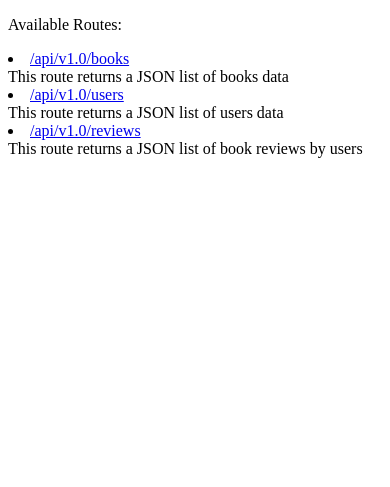
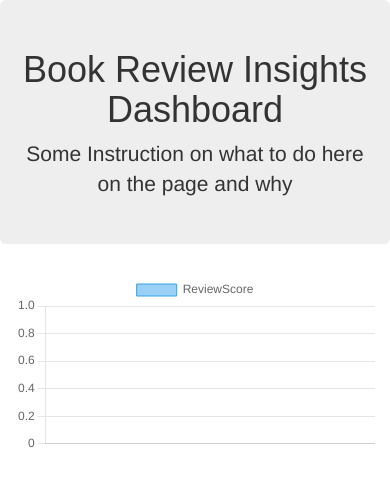
Before and after one commit to nehasharma2513/Project3, a Flask app: page / in a window 390 px wide. Shown: the top 487 px of the page. Run offline with Flask 3, Linux system fonts and the light colour scheme; data that the repository does not hold is empty; some libraries are stand-ins or nearby versions.

Commit message:
skeleton for app with chartsjs simple chart

```diff
--- /dev/null
+++ b/static/css/style.css
@@ -0,0 +1,8 @@
+h1 {
+    font-weight: 200;
+    font-family: Arial, Helvetica, sans-serif
+}
+
+#chartJsChart {
+    width:600;
+}
--- /dev/null
+++ b/static/js/app.js
@@ -0,0 +1,38 @@
+
+// Available routes:
+// let booksURL = '/api/v1.0/books'
+// let usersURL = /api/v1.0/users
+// let reviewsURL = /api/v1.0/reviews
+
+function displayBubbleChart(){
+    // you may need to install Chart.js 'npm install chart.js' or may not
+    let booksURL = '/api/v1.0/books';
+    fetch(booksURL)
+    .then(response => response.json()) //Parse the repsonse to Json
+    .then(booksData => {
+        console.log(booksData)
+        let authors_list=booksData.map(item=>item['Book-Author'])
+        let Year_Publication=booksData.map(item=>item['Year-Of-Publication'])
+        const ctx = document.getElementById('chartJsChart');
+        new Chart(ctx, {
+            type: 'bar',
+            data: {
+              labels: authors_list,
+              datasets: [{
+                label: 'ReviewScore',
+                data: Year_Publication,
+                borderWidth: 1
+              }]
+            },
+            options: {
+              scales: {
+                y: {
+                  beginAtZero: true
+                }
+              }
+            }
+          });
+    })
+}
+
+displayBubbleChart()
--- a/templates/index.html
+++ b/templates/index.html
@@ -5,21 +5,33 @@
   <meta charset="UTF-8">
   <meta name="viewport" content="width=device-width, initial-scale=1.0">
   <meta http-equiv="X-UA-Compatible" content="ie=edge">
-  <title>Books: list of routes</title>
-</head>
-
+  <title>Book Review Insights</title>
+  <link rel="stylesheet" href="https://maxcdn.bootstrapcdn.com/bootstrap/3.3.7/css/bootstrap.min.css"/>
+  <link rel="stylesheet" href="../static/css/style.css"/>
+  <script src="https://cdn.jsdelivr.net/npm/chart.js"></script>
+ </head>
 <body>
 
-<p>Available Routes:</p>
-<li>
-  <a href="#">/api/v1.0/books</a> <br/> This route returns a JSON list of books data <br/>
-</li>
-<li>
-  <a href="#">/api/v1.0/users</a> <br/> This route returns a JSON list of users data <br/>
-</li>
-<li>
-  <a href="#">/api/v1.0/reviews</a> <br/> This route returns a JSON list of book reviews by users <br/>
-</li>
+<div class="container">
+  <div class="row">
+    <div class="col-md-12 jumbotron text-center">
+      <h1>Book Review Insights Dashboard</h1>
+      <p> Some Instruction on what to do here on the page and why</p>
+    </div>
+  </div>
+
+  <div class="row">
+    <div class="col-md-12">
+      <div>
+        <canvas id="chartJsChart"></canvas>
+      </div>
+    </div>
+  </div>
+</div>
+
+<script src="https://d3js.org/d3.v7.min.js"></script>
+<script src="https://cdn.plot.ly/plotly-latest.min.js"></script>
+<script src="../static/js/app.js"></script>
+
 </body>
-
 </html>
```
Also changed, not shown: 2 other files.
